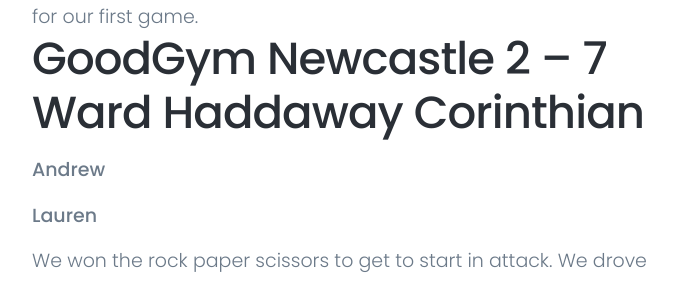
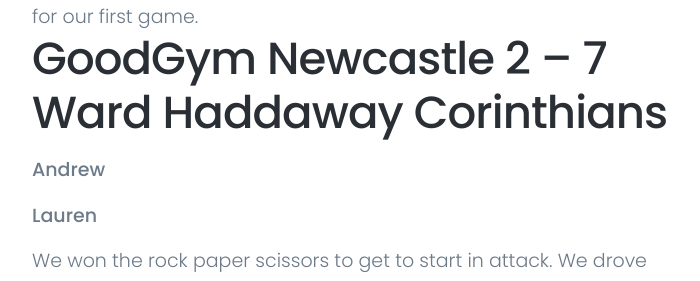
Before and after one commit to AndRobs/AndRobs.github.io, a Jekyll site: the page built from _projects/2020-06-20-Rugby3.md, in a window 1280 px wide and 900 px high, scrolled down 874 px. Shown: the part 233-514 px from the top of the window, without its empty margins (288-988 px from the left). Built offline with Jekyll 4.4.1, drawn with Linux system fonts in a browser that asks for light colours; nearby versions of some CDN libraries.

Commit message:
added week 3

```diff
--- a/_projects/2020-06-20-Rugby3.md
+++ b/_projects/2020-06-20-Rugby3.md
@@ -13,7 +13,7 @@
 Back to tonight, we were joined by some first timers in Siobhan, Miranda and Lauren. Lauren lead us out for a very professional warm up, a few quick drills and then we were quickly out on the field for our first game.
 
 
-# GoodGym Newcastle 2 – 7 Ward Haddaway Corinthian
+# GoodGym Newcastle 2 – 7 Ward Haddaway Corinthians
 
 **Andrew**
 
```
